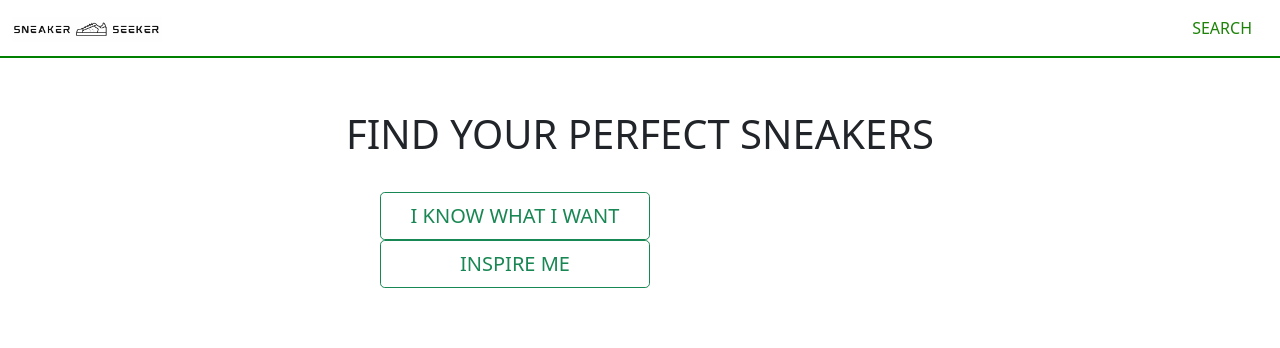
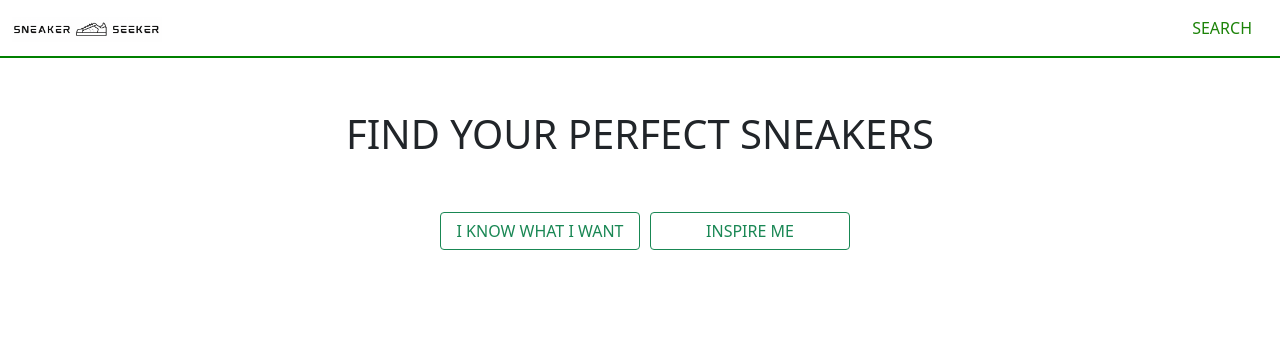
Before and after one commit to InfobyAdrienne/sneaker_seeker_frontend_lm_ag2, a React (Create React App) app: page / in a window 1280 px wide. Shown: the top 348 px of the page. Built offline with nearby package versions, Linux system fonts and the light colour scheme.

Commit message:
resizing the buttons on the homepage to be responsive

```diff
--- a/src/App.css
+++ b/src/App.css
@@ -17,22 +17,23 @@ h1 {
   padding-top: 50px;
 }
 
+/* HOMEPAGE BUTTONS */
+
 .button-align {
+  display: contents;
   padding: 5px;
   position: static;
   justify-content: center;
-  /* top: 50%; */
-  /* padding-left: 40%; */
 }
 
 .button-pad {
-  margin-left: 10px;
-  width: 270px;
+  margin-left: auto;
+  margin-right: auto;
+  margin-top: 15px;
+  width: 200px;
 }
 
-/* col-md-7 mx-auto buttons-class */
-
-/* HOME */
+/* HOME CAROUSEL*/
 .carousel {
   padding: 8rem;
   height: 35rem;
@@ -143,3 +144,17 @@ h3 {
 .buttons-class {
   margin-top: 16px;
 }
+
+/* ADJUSTING TO SIZE */
+
+@media (min-width: 533px) {
+  .button-align {
+    display: flex;
+  }
+  .button-pad {
+    margin-left: 10px;
+    /* margin-right: auto; */
+    margin-top: 20px;
+    width: 200px;
+  }
+}
--- a/src/components/Home.js
+++ b/src/components/Home.js
@@ -52,15 +52,16 @@ const Home = (props) => {
           <Stack
             gap={2}
             direction="horizontal"
-            className="col-md-7 mx-auto buttons-class button-align"
+            className="col-xs-7 mx-auto buttons-class button-align"
           >
             <div class="button-align">
-              <Button href="/search" variant="outline-success btn-lg" className="button-pad">
+              <Button href="/search" variant="outline-success" className="button-pad">
                 I KNOW WHAT I WANT
-              </Button>
+              </Button>{' '}
+
               <Button
                 onClick={() => window.open(randomItem) }
-                variant="outline-success btn-lg"
+                variant="outline-success"
                 className="button-pad"
               >
                 INSPIRE ME
```
